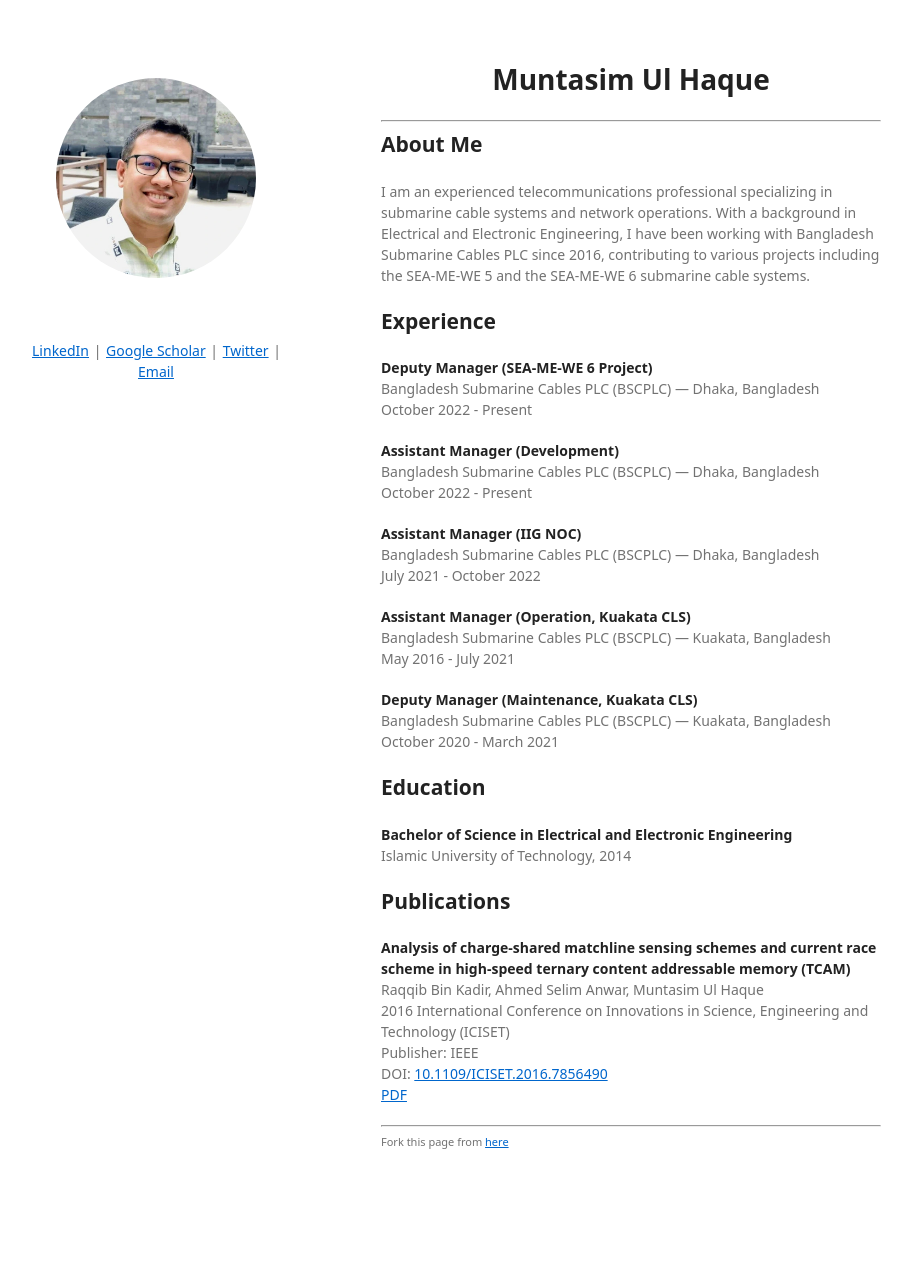
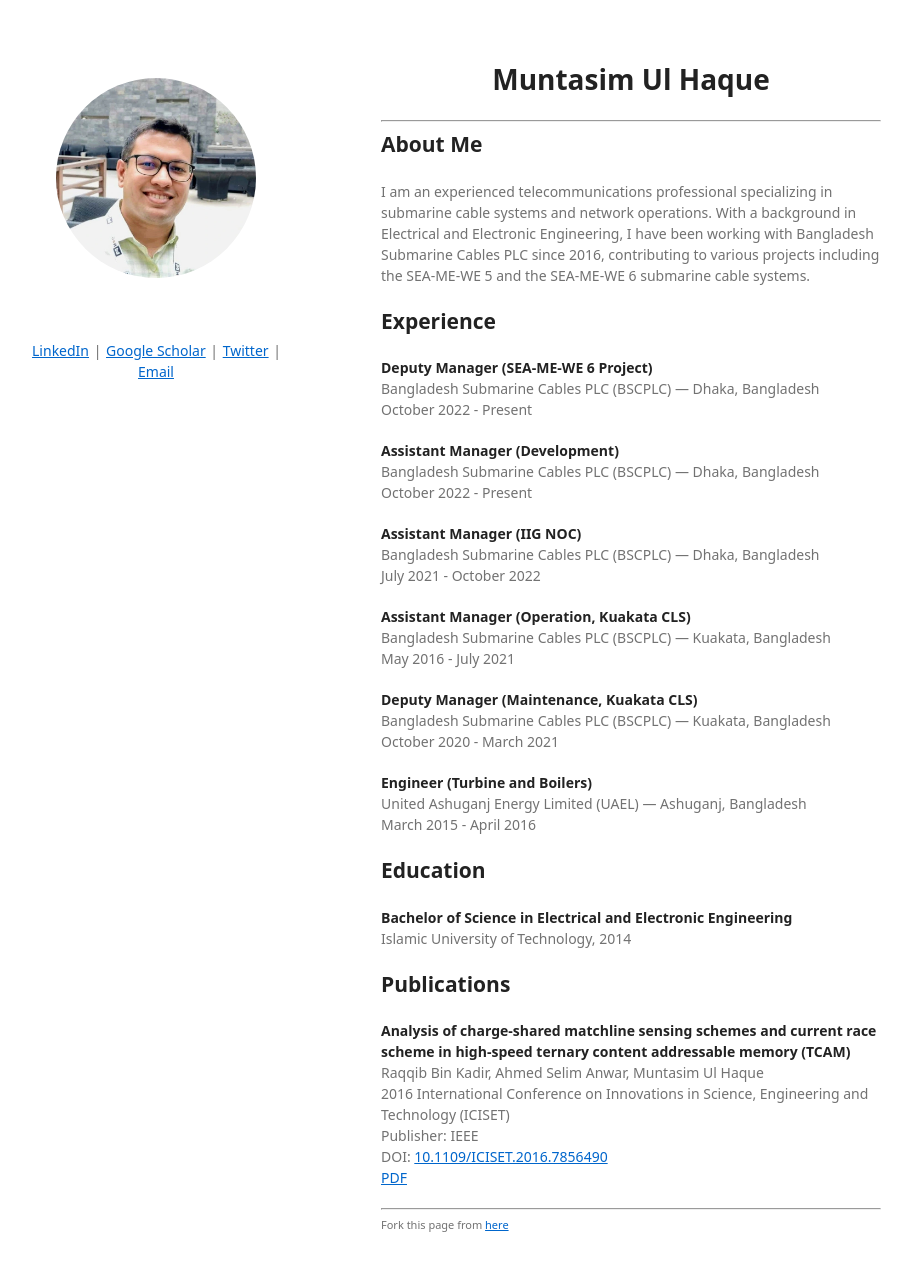
Before and after one commit to muntasimulhaque/muntasimulhaque.github.io, a Jekyll site: the page built from index.md, in a window 1280 px wide and 1304 px high. Shown: the top 1271 px of the window, without its empty margins (189-1101 px from the left). Built offline with Jekyll 4.4.1, drawn with Linux system fonts in a browser that asks for light colours; our own code applies the rules of GitHub Pages for plain Markdown files.

Commit message:
Update index.md

```diff
--- a/index.md
+++ b/index.md
@@ -27,6 +27,10 @@
 Bangladesh Submarine Cables PLC (BSCPLC) — Kuakata, Bangladesh
 October 2020 - March 2021
 
+**Engineer (Turbine and Boilers)**
+United Ashuganj Energy Limited (UAEL) — Ashuganj, Bangladesh
+March 2015 - April 2016
+
 ## Education
 
 **Bachelor of Science in Electrical and Electronic Engineering**
```
